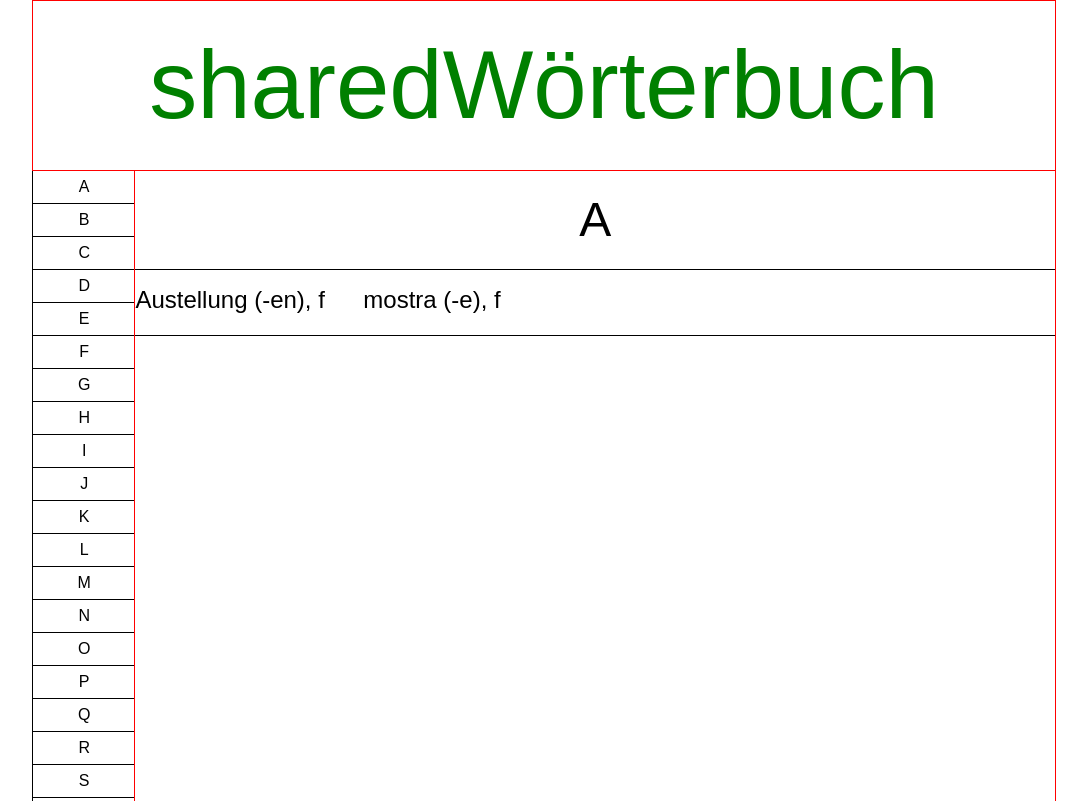
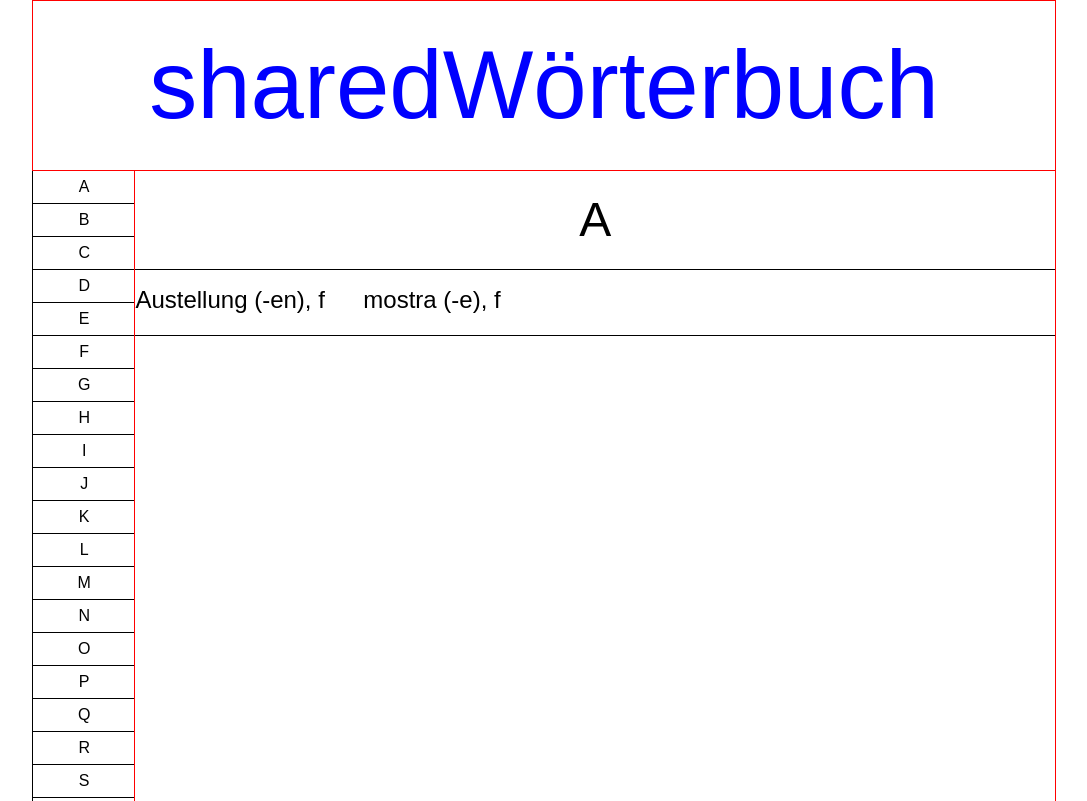
Before and after one commit to Theu/sharedWorterbuch, a plain HTML site: page staticMaster/index.html in a window 1280 px wide. Shown: the top 801 px of the page, without its empty margins (96-1183 px from the left). Drawn offline with Linux system fonts and the light colour scheme.

Commit message:
02-GOMOB blue headline

```diff
--- a/staticMaster/swStyle.scss
+++ b/staticMaster/swStyle.scss
@@ -38,7 +38,7 @@ h1 {
   color: blue;
   @media #{$maxima} {
     font-size: 6em;
-    color: green;
+    color: $blue;
   }
 }
 
```
Also changed, not shown: staticMaster/swstyle.css.
